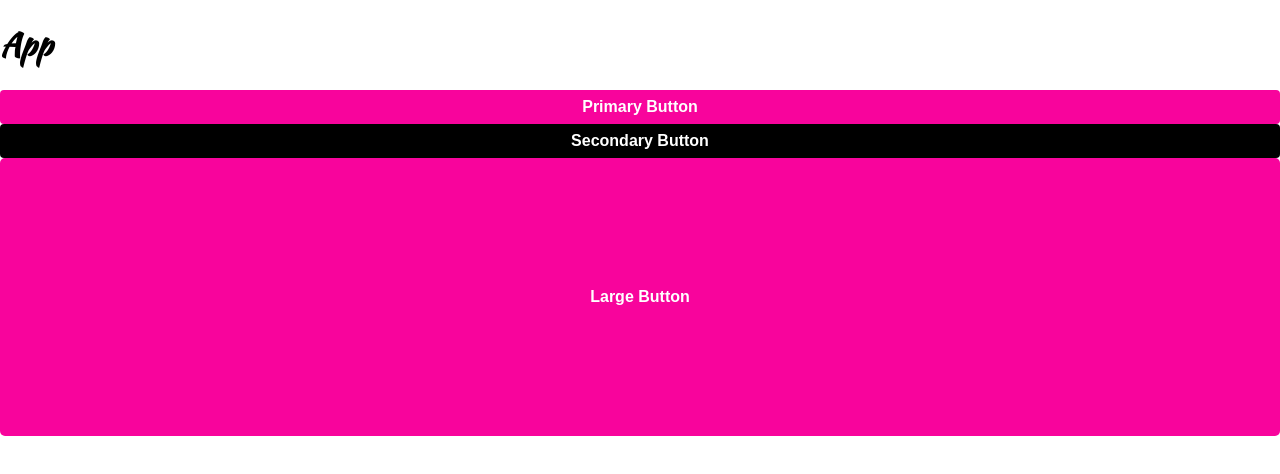
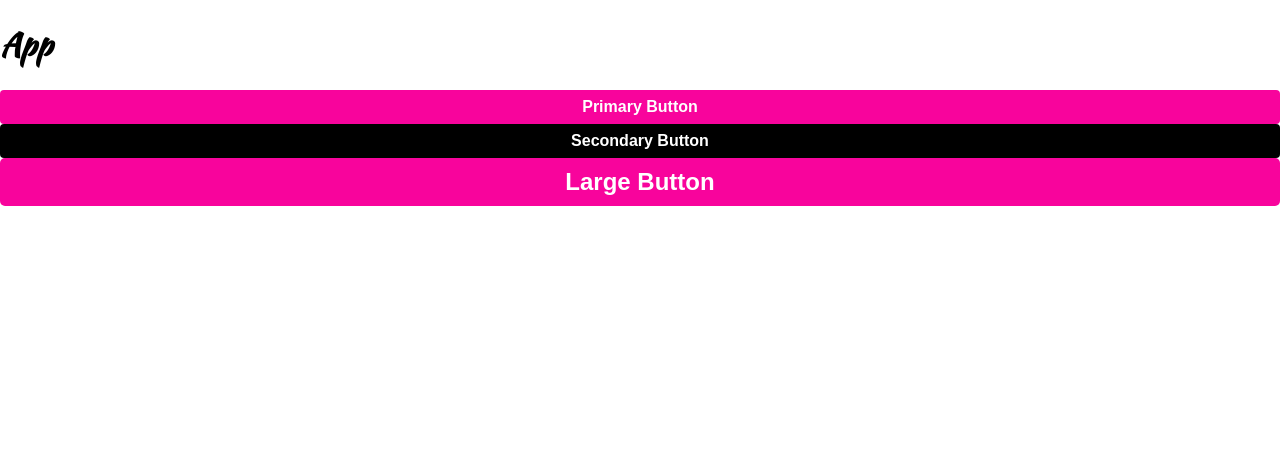
Before and after one commit to jordan-romero/styled-components-tutorial, a React (Create React App) app: page / in a window 1280 px wide. Shown: the top 474 px of the page. Built offline with nearby package versions, Linux system fonts and the light colour scheme.

Commit message:
fixes error on fontsize

```diff
--- a/src/components/common/Button.js
+++ b/src/components/common/Button.js
@@ -7,9 +7,9 @@ const Button = styled.button`
   ${(props) =>
     props.large
       ? css`
-          padding: 130px;
+          padding: 10px;
           border-radius: 5px;
-          font-size: 13.5em;
+          font-size: 1.5em;
         `
       : css`
           padding: 8px;
@@ -17,7 +17,6 @@ const Button = styled.button`
           font-size: 1em;
         `}
   box-shadow: none;
-  font-size: 1em;
   border: none;
   width: 100%;
   display: block;
```
